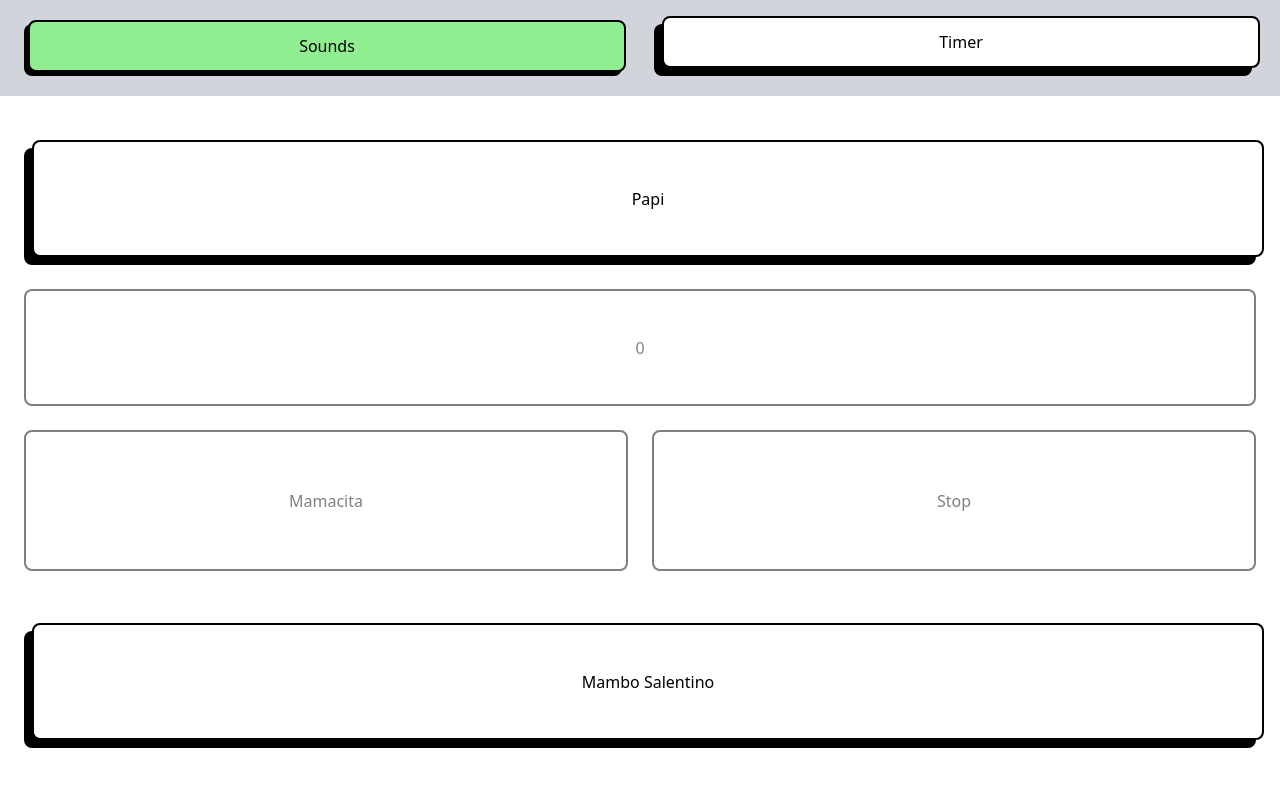
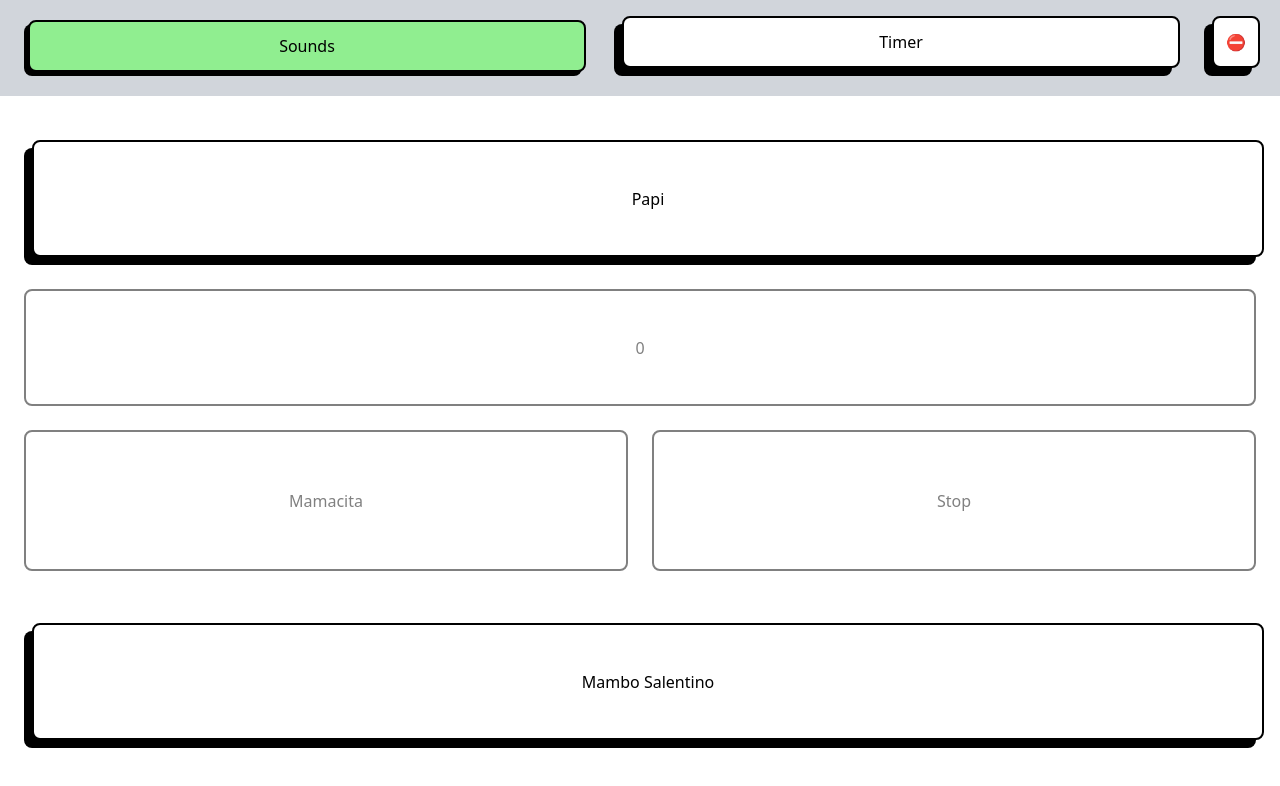
Before and after one commit to bbtgnn/jusc-companion-app, a SvelteKit app: page / in a window 1280 px wide. Shown: the top 786 px of the page. Built offline with nearby package versions, Linux system fonts and the light colour scheme.

Commit message:
added safety button for mambo salentino

```diff
--- a/src/routes/+page.svelte
+++ b/src/routes/+page.svelte
@@ -4,6 +4,7 @@
 
 	import Sounds from './partials/sounds.svelte';
 	import Timer from './partials/timer.svelte';
+	import Special from './partials/special.svelte';
 
 	import Tab from '$lib/ui/tab.svelte';
 	import TabButton from '$lib/ui/tabButton.svelte';
@@ -14,10 +15,11 @@
 		component: typeof SvelteComponent;
 	}
 
-	const views = [
+	const views: Array<View> = [
 		{ id: 'sounds', label: 'Sounds', component: Sounds },
-		{ id: 'timer', label: 'Timer', component: Timer }
-	] as const;
+		{ id: 'timer', label: 'Timer', component: Timer },
+		{ id: 'special', label: '⛔', component: Special }
+	];
 
 	let currentView = writable<string>(views[0].id);
 </script>
@@ -31,8 +33,17 @@
 "
 >
 	{#each views as view}
-		<TabButton name={view.id} current={currentView} grow>{view.label}</TabButton
-		>
+		{#if view.id != 'special'}
+			<TabButton name={view.id} current={currentView} grow>
+				{view.label}
+			</TabButton>
+		{:else}
+			<TabButton name={view.id} current={currentView}>
+				<div class="px-3">
+					{view.label}
+				</div>
+			</TabButton>
+		{/if}
 	{/each}
 </div>
 
--- /dev/null
+++ b/src/routes/partials/special.svelte
@@ -0,0 +1,20 @@
+<script lang="ts">
+	import { howls, stopHowl } from '$lib/ui/loopButton.svelte';
+	import Button from '$lib/ui/button.svelte';
+
+	function stopMambo() {
+		stopHowl($howls['mambo']);
+	}
+
+	let isMamboPlaying: boolean;
+	$: isMamboPlaying = $howls['mambo']?.isPlaying;
+</script>
+
+<div class="grow flex flex-col p-6">
+	<p class="mb-6">
+		Schiacciare solo in caso di partenza non intenzionale di "Mambo Salentino"
+	</p>
+	<Button disabled={!isMamboPlaying} grow on:click={stopMambo}
+		>Stop Mambo</Button
+	>
+</div>
```
Also changed, not shown: 12 other files (tests, documents, lock files or other folders).
